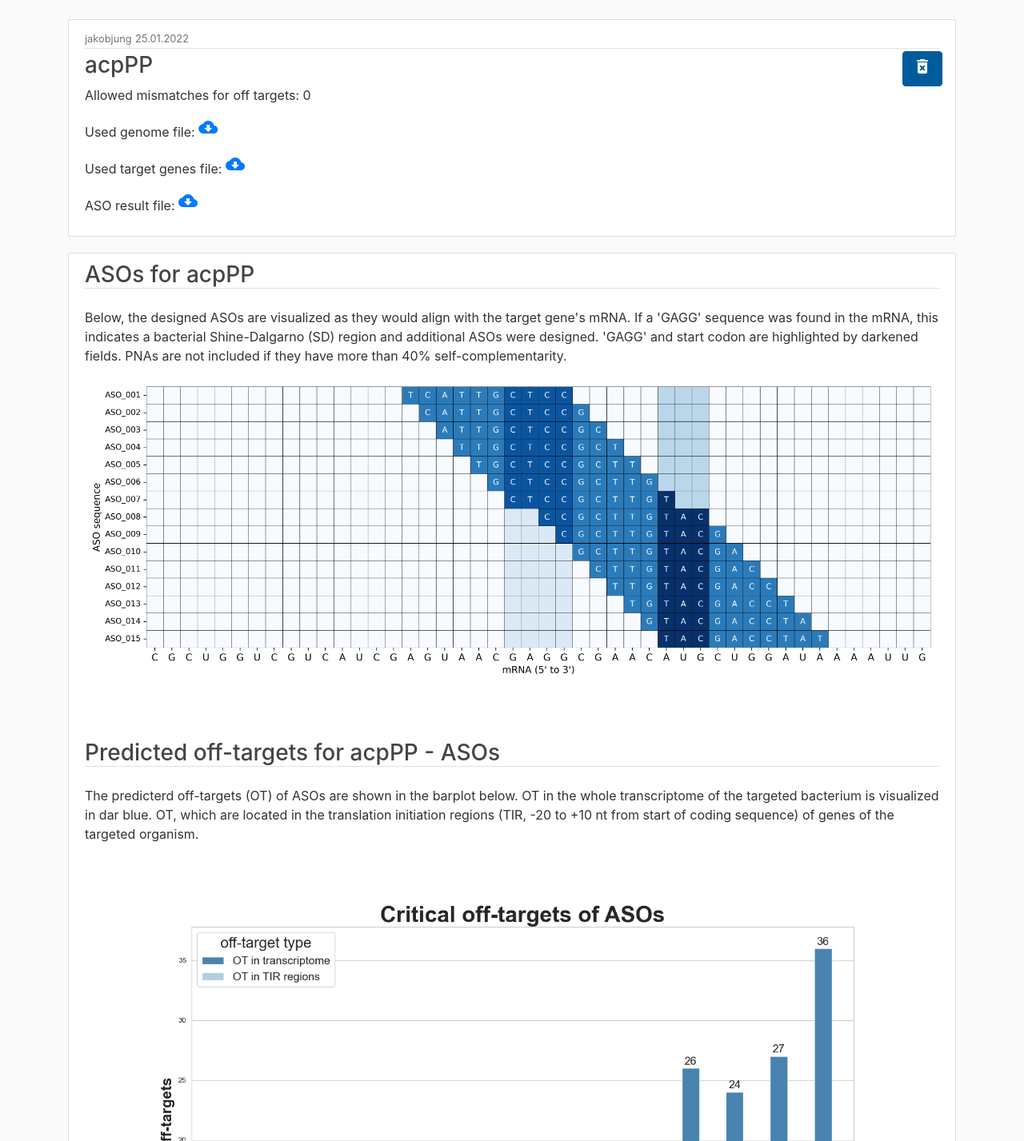
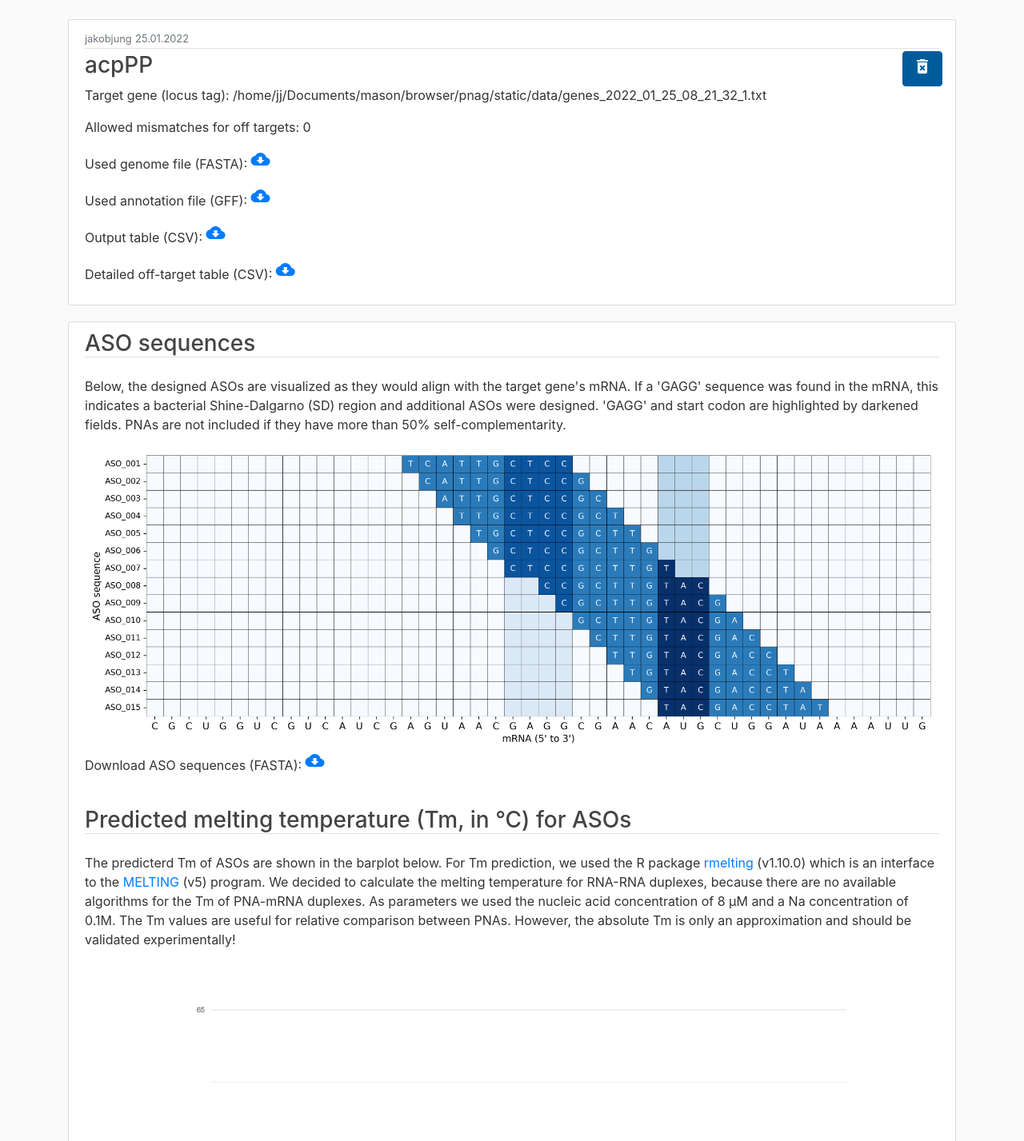
Before and after one commit to BarquistLab/mason, a Flask app: page /result/1 in a window 1280 px wide. Shown: the part 56-1483 px from the top of the page at 80% size. Run offline with Flask 2, Linux system fonts and the light colour scheme; a user stored in the database is signed in; data comes from the database, SQL or seed files in the repository; both versions use the stored data as it was after the commit; some libraries are stand-ins or nearby versions.

Commit message:
made downloadable tables

```diff
--- a/browser/pnag/models.py
+++ b/browser/pnag/models.py
@@ -38,7 +38,6 @@
 			return None
 		return User.query.get(user_id)
 
-
 	def __repr__(self):
 		return f"User('{self.username}', '{self.email}')"
 
@@ -52,7 +51,7 @@
 	mismatches = db.Column(db.Integer, nullable=False)
 	finish = db.Column(db.Boolean, nullable=False, default=False)
 	result = db.Column(db.String(35))
-	pnas = db.Column(db.PickleType)
+	pnas = db.Column(db.String(35))
 	date = db.Column(db.DateTime, nullable=False, default=datetime.utcnow)
 	# this is a backref to call the user who created/owns this result
 	user_id = db.Column(db.Integer, db.ForeignKey('user.id'), nullable=False)
--- a/browser/pnag/routs.py
+++ b/browser/pnag/routs.py
@@ -118,8 +118,12 @@
         time_string = datetime.utcnow().strftime('_%Y_%m_%d_%H_%M_%S_')
         # save uploaded data with timestring attached:
         if form.presets.data == 'upload':
-            paths['genome'] = form.genome.data
-            paths['gff'] = form.gff.data
+            genome_file = os.path.join(app.root_path, 'static/data/', form.genome.data.filename)
+            gff_file = os.path.join(app.root_path, 'static/data/', form.gff.data.filename)
+            form.genome.data.save(genome_file)
+            form.gff.data.save(gff_file)
+            paths['genome'] = genome_file
+            paths['gff'] = gff_file
         else:
             # genome first value in list
             files = PRESETS[form.presets.data]
@@ -131,11 +135,9 @@
                 target_genes += ', ' + locus_tag  # add comma only if already a lt was added:
             else:
                 target_genes += locus_tag
-        paths['genes'] = save_file(target_genes, 'genes', time_string)
-        paths['pnas'] = save_file(None, 'pnas', time_string)
 
-        r = Result(custom_id=form.custom_id.data, genome=paths['genome'], genes=paths['genes'], gff=paths['gff'],
-                   mismatches=form.mismatches.data, finish=False, result=paths['pnas'], user_id=current_user.id)
+        r = Result(custom_id=form.custom_id.data, genome=paths['genome'], genes=target_genes, gff=paths['gff'],
+                   mismatches=form.mismatches.data, finish=False, result="no_res", user_id=current_user.id)
         db.session.add(r)
         db.session.commit()
         # Now run MASON as background process while continuing with start.html and showing the "waiting" html:
@@ -154,16 +156,10 @@
     # each result gets its own page to access it. Just by calling .../result/<id of result>.
     res = Result.query.get_or_404(result_id)
     dir_out = "../static/data/" + str(res.id) + "_" + str(res.user_id) + "/outputs"
-    svg_res1 = dir_out + "/heatmap.png"
-    svg_res2 = dir_out + "/plot_ots_whole_transcriptome.png"
-    svg_res3 = dir_out + "/tm.png"
-    print(svg_res3)
-    print(dir_out + "/result_table.tsv")
-    res_table = dir_out + "/result_table.png"
+    dir_ref = "../static/data/" + str(res.id) + "_" + str(res.user_id) + "/reference_sequences"
     # just the owner can see the result page of his results
     if current_user == res.owner or current_user.username in ["PatrickPfau", "jakobjung"]:
-        return render_template("result.html", title="Result", result=res, svg_res1=Markup(svg_res1),
-                               svg_res2=Markup(svg_res2), svg_res3=Markup(svg_res3), rtable=res_table)
+        return render_template("result.html", title="Result", result=res, dir_out=dir_out, dir_ref=dir_ref)
     else:
         return redirect(url_for('home'))
 
--- a/browser/pnag/static/main.css
+++ b/browser/pnag/static/main.css
@@ -88,9 +88,6 @@
   width: 80%;
 }
 
-.larger{
-
-}
 
 #btn_right {
     position: absolute;
--- a/browser/pnag/templates/result.html
+++ b/browser/pnag/templates/result.html
@@ -13,11 +13,14 @@
 		{% if result.finish %}
 		<button id="btn_right" type="button" class="btn btn-primary" data-toggle="modal" data-target="#exampleModal"><i class="material-icons">delete_forever</i></button>
 		{% endif %}
+		<p>Target gene (locus tag): {{ result.genes }}</p>
 		<p>Allowed mismatches for off targets: {{ result.mismatches }}</p>
-		<p>Used genome file: <a href="{{ url_for('download', path=code | url_encode(result.genome) ) }}"><i class="material-icons">cloud_download</i></a></p>
-		<p>Used target genes file: <a href="{{ url_for('download', path=code2 | url_encode(result.genes) ) }}"><i class="material-icons">cloud_download</i></a></p>
+		<p>Used genome file (FASTA): <a href="{{ url_for('download', path=code | url_encode(result.genome) ) }}"><i class="material-icons">cloud_download</i></a></p>
+		<p>Used annotation file (GFF): <a href="{{ url_for('download', path=code | url_encode(result.gff) ) }}"><i class="material-icons">cloud_download</i></a></p>
+
 		{% if result.finish %}
-			<p>ASO result file: <a href="{{ url_for('download', path=code3 | url_encode(result.result) ) }}"><i class="material-icons">cloud_download</i></a></p>
+			<p>Output table (CSV): <a href="{{ dir_out + '/result_table.csv' }}"><i class="material-icons">cloud_download</i></a></p>
+			<p>Detailed off-target table (CSV): <a href="{{ dir_out + '/offtargets_fulltranscripts_sorted.csv' }}"><i class="material-icons">cloud_download</i></a></p>
 		{% endif %}
 	</article>
 
@@ -43,43 +46,51 @@
 	  </div>
 	</div>
 	<div class="content-section">
-			<h3 class="border-bottom mb-4">ASOs for {{ result.custom_id }}</h3>
+			<h3 class="border-bottom mb-4">ASO sequences</h3>
 			<p>
 				Below, the designed ASOs are visualized as they would align with the target gene's mRNA.
 				If a 'GAGG' sequence was found in the mRNA, this indicates a bacterial
 				Shine-Dalgarno (SD) region and additional ASOs were
 				designed. 'GAGG' and start codon are highlighted by darkened fields.
-				PNAs are not included if they have more than 40% self-complementarity.
+				PNAs are not included if they have more than 50% self-complementarity.
 			</p>
-			<img src="{{ svg_res1 }}" >
+			<img src="{{ dir_out + '/heatmap.png' }}" >
+		<p>Download ASO sequences (FASTA): <a href="{{ dir_ref + '/aso_sequences.fasta' }}"><i class="material-icons">cloud_download</i></a></p>
+		<br>
+
+			<h3 class="border-bottom mb-4"> Predicted melting temperature (Tm, in °C) for ASOs </h3>
+					<p>The predicterd Tm of ASOs are shown in the barplot below. For Tm prediction, we used the R
+						package
+						<a href="https://bioconductor.org/packages/release/bioc/html/rmelting.html">rmelting</a>
+						(v1.10.0) which is an interface to the
+						<a href="https://www.ebi.ac.uk/biomodels-static/tools/melting/">MELTING</a> (v5)
+						program. We decided to calculate the melting temperature for RNA-RNA duplexes, because
+						there are no available algorithms for the Tm of PNA-mRNA duplexes. As parameters we used the
+						nucleic acid concentration of 8 μM and a Na concentration of 0.1M. The Tm values are useful
+						for relative comparison between PNAs. However, the absolute Tm is only an approximation and
+						should be validated experimentally! </p>
+			<img src="{{ dir_out + '/tm.png' }}" class="center">
 		<br>
 		<br>
 		<br>
 		<br>
-			<h3 class="border-bottom mb-4"> Predicted off-targets for {{ result.custom_id }} - ASOs </h3>
+			<h3 class="border-bottom mb-4"> Predicted off-targets for ASOs </h3>
 					<p>The predicterd off-targets (OT) of ASOs are shown in the barplot below. OT in the whole
 						transcriptome of the targeted bacterium is visualized in dar blue. OT, which are located in the
 						translation initiation regions (TIR, -20 to +10 nt from start of coding sequence) of genes of
 						the targeted organism. </p>
-			<img src="{{ svg_res2 }}" >
+			<img src="{{ dir_out + '/plot_ots_whole_transcriptome.png' }}" >
 		<br>
 		<br>
-		<br>
-		<br>
-			<h3 class="border-bottom mb-4"> Predicted melting temperatures for {{ result.custom_id }} - ASOs </h3>
-					<p>The predicterd off-targets (OT) of ASOs are shown in the barplot below. OT in the whole
-						transcriptome of the targeted bacterium is visualized in dar blue. OT, which are located in the
-						translation initiation regions (TIR, -20 to +10 nt from start of coding sequence) of genes of
-						the targeted organism. </p>
-			<img src="{{ svg_res3 }}" class="center">
-		<br>
-		<br>
+		<p>Download detailed critical-off-target table (CSV): <a href="{{ dir_out + '/offtargets_fulltranscripts_sorted.csv' }}"><i class="material-icons">cloud_download</i></a></p>
 		<br>
 		<br>
 			<h3 class="border-bottom mb-4"> Summary table for {{ result.custom_id }} - ASOs </h3>
 					<p> Summary for each ASO. </p>
-			<img src="{{ rtable }}" class="larger">
-
+			<img src="{{ dir_out + '/result_table.png' }}" class="larger">
+		<br>
+		<br>
+		<p>Download ASO summary table (CSV): <a href="{{ dir_out + '/result_table.csv' }}"><i class="material-icons">cloud_download</i></a></p>
 	</div>
 	{% else %}
 		<p>MASON is running ... try reloading the page in about 30 seconds</p>
```
Also changed, not shown: browser/pnag/summarize_offtargets.py (+6 -3 lines), browser/pnag/site.db, 1 other file.
